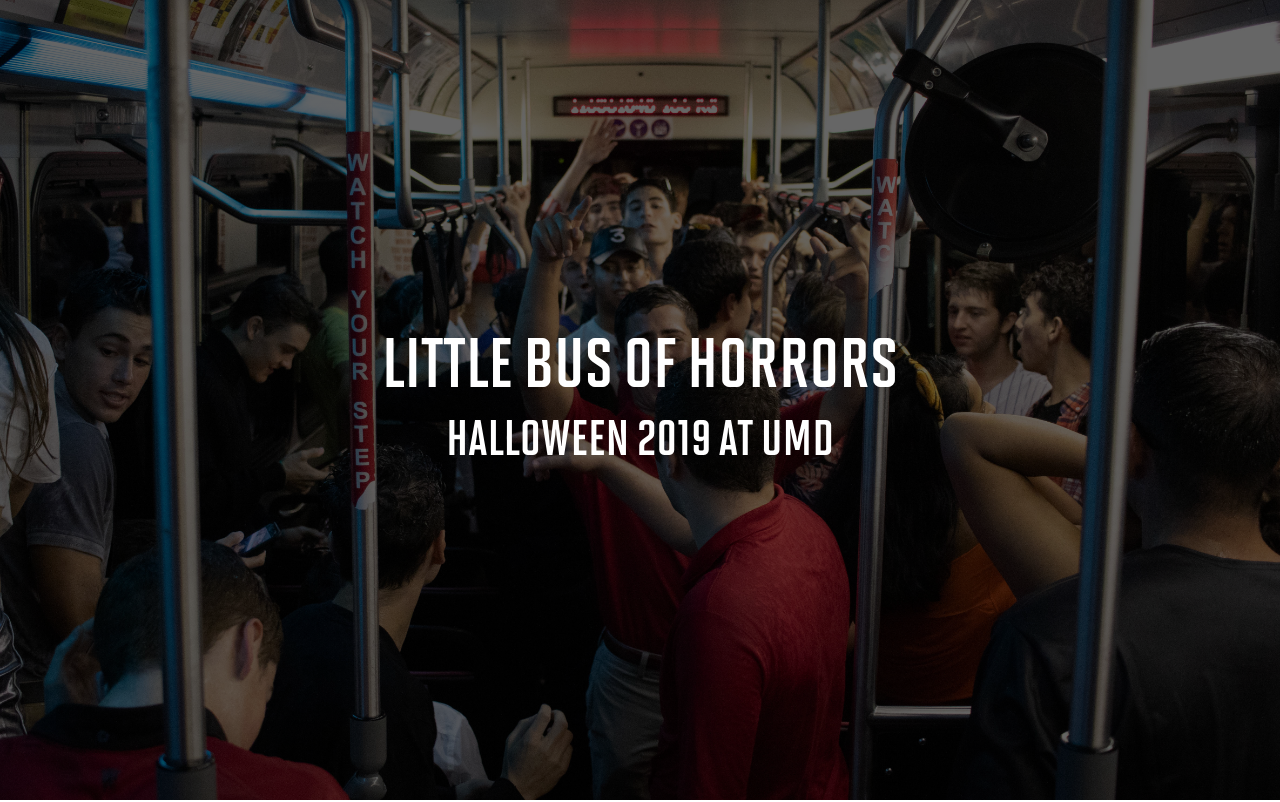
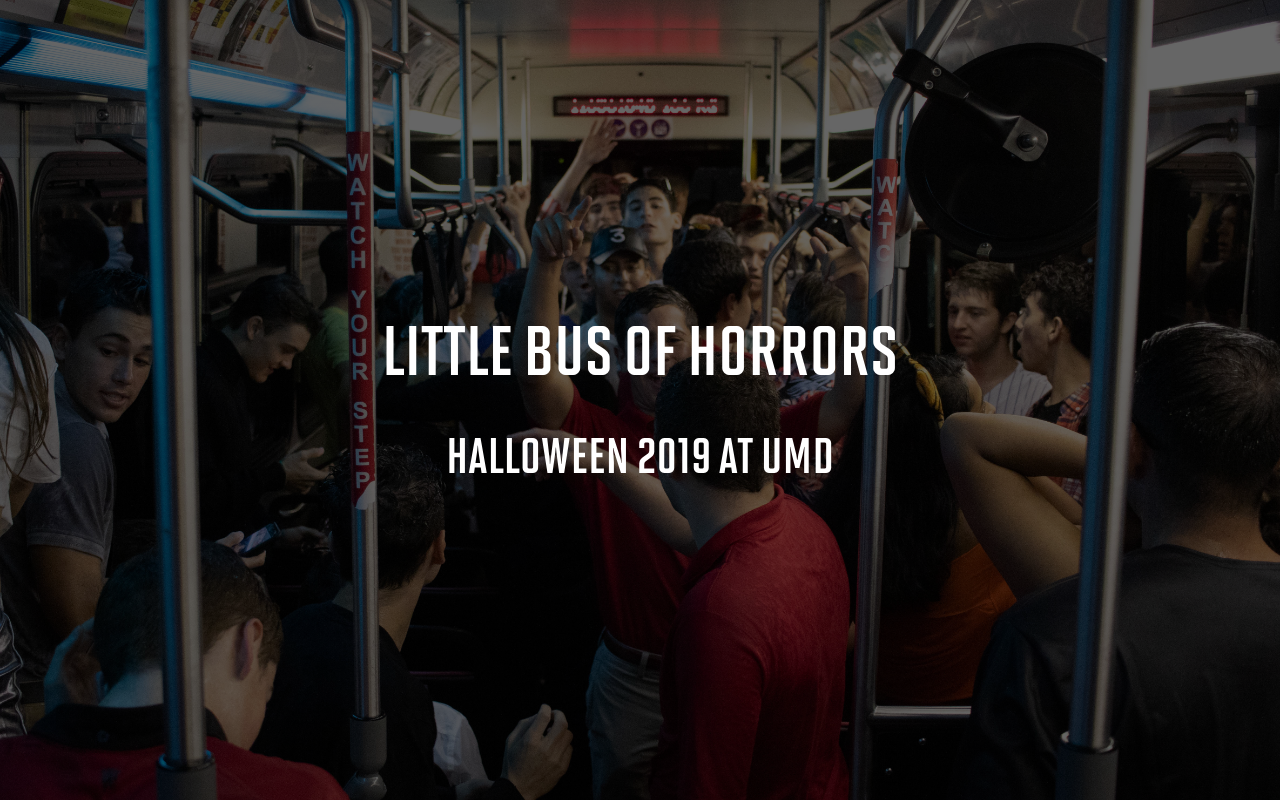
Before and after one commit to The-Diamondback-Lab/halloween-2019, a Next.js app: page / in a window 1280 px wide. Shown: the top 802 px of the page. Built offline with nearby package versions, Linux system fonts and the light colour scheme.

Commit message:
Added space between title and subtitle

```diff
--- a/styles/header.css
+++ b/styles/header.css
@@ -25,6 +25,10 @@
   color: white;
 }
 
+.header-content div {
+  margin: 0.25em 0;
+}
+
 #title-text {
   font-size: 3.5em;
   font-family: 'Solano-Gothic-Bold';
```
